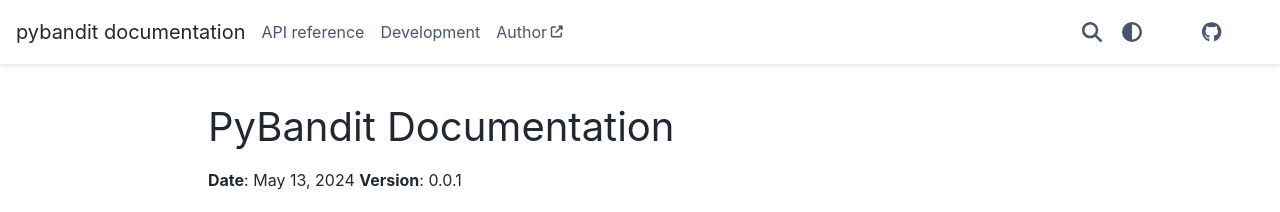
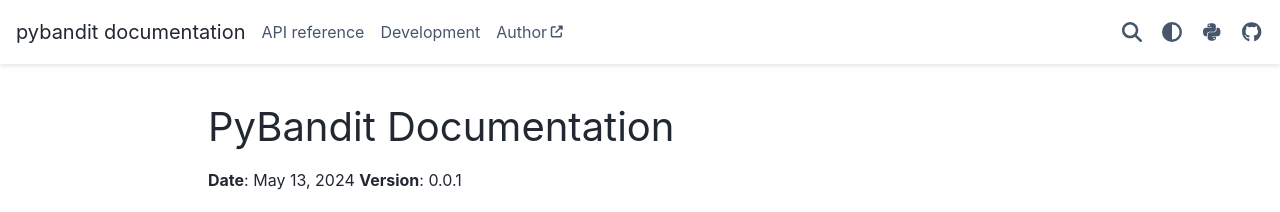
Before and after one commit to pybandit/pybandit, a Sphinx documentation site: the page built from doc/index.rst, in a window 1280 px wide. Shown: the top 212 px of the page. Built offline with Sphinx 7.4.7 and the PyData theme 0.15.4, drawn with Linux system fonts in a browser that asks for light colours.

Commit message:
FIX: add python icon for pypi logo

```diff
--- a/doc/conf.py
+++ b/doc/conf.py
@@ -67,18 +67,13 @@ html_theme_options = {
         {
             "name": "PyPI",
             "url": "https://pypi.org/project/pybandit",
-            "icon": "fa-custom fa-pypi",
+            "icon": "fa-brands fa-python",
         },
         {
             "name": "GitHub",
             "url": "https://github.com/pybandit/pybandit.git",
             "icon": "fa-brands fa-github",
-        },
-        {
-            "name": "pybandit",
-            "url": "https://pybandit.org",
-            "icon": "fa-custom fa-pydata",
-        },
+        }
     ],
     # alternative way to set twitter and github header icons
     # "github_url": "https://github.com/pydata/pydata-sphinx-theme",
```
